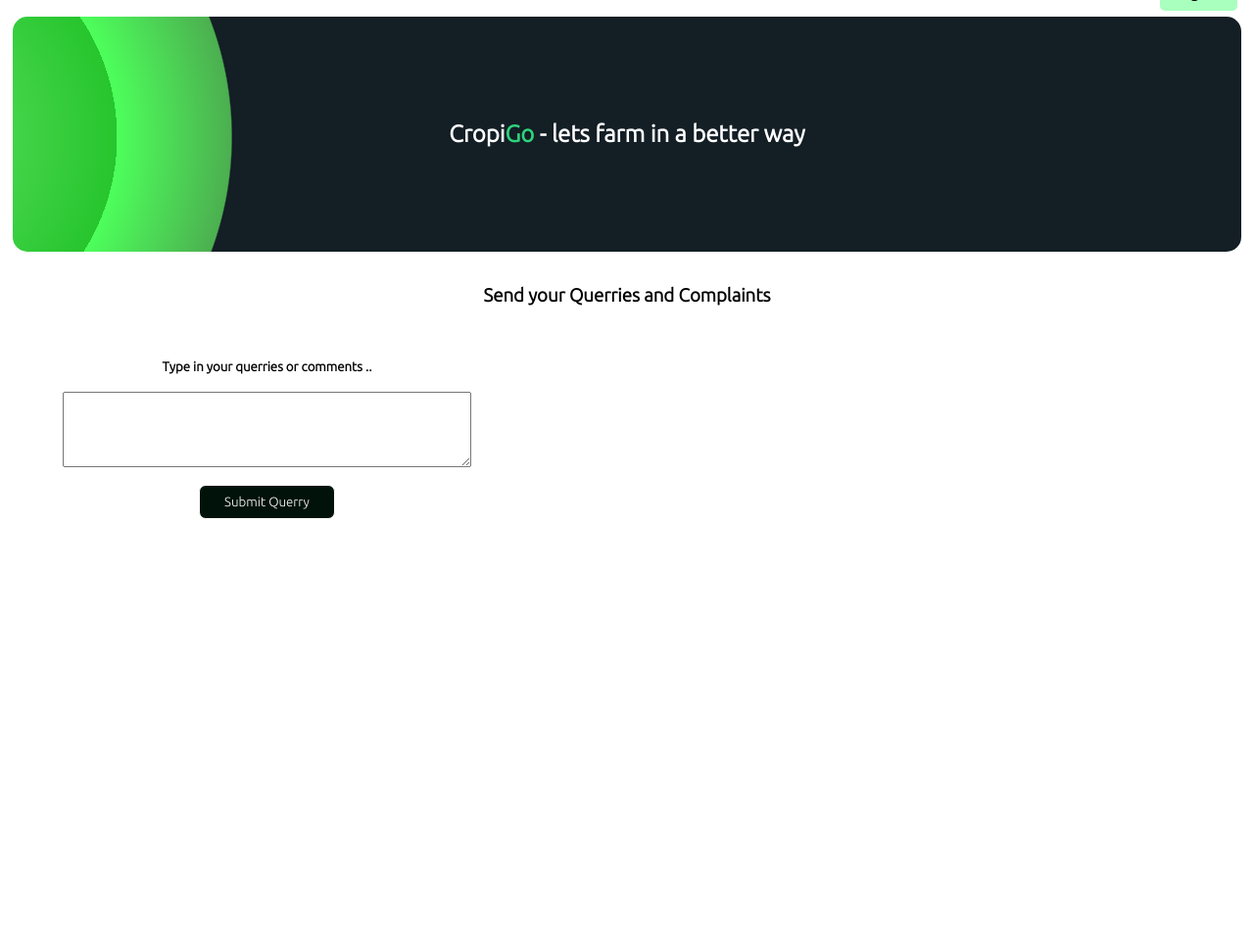
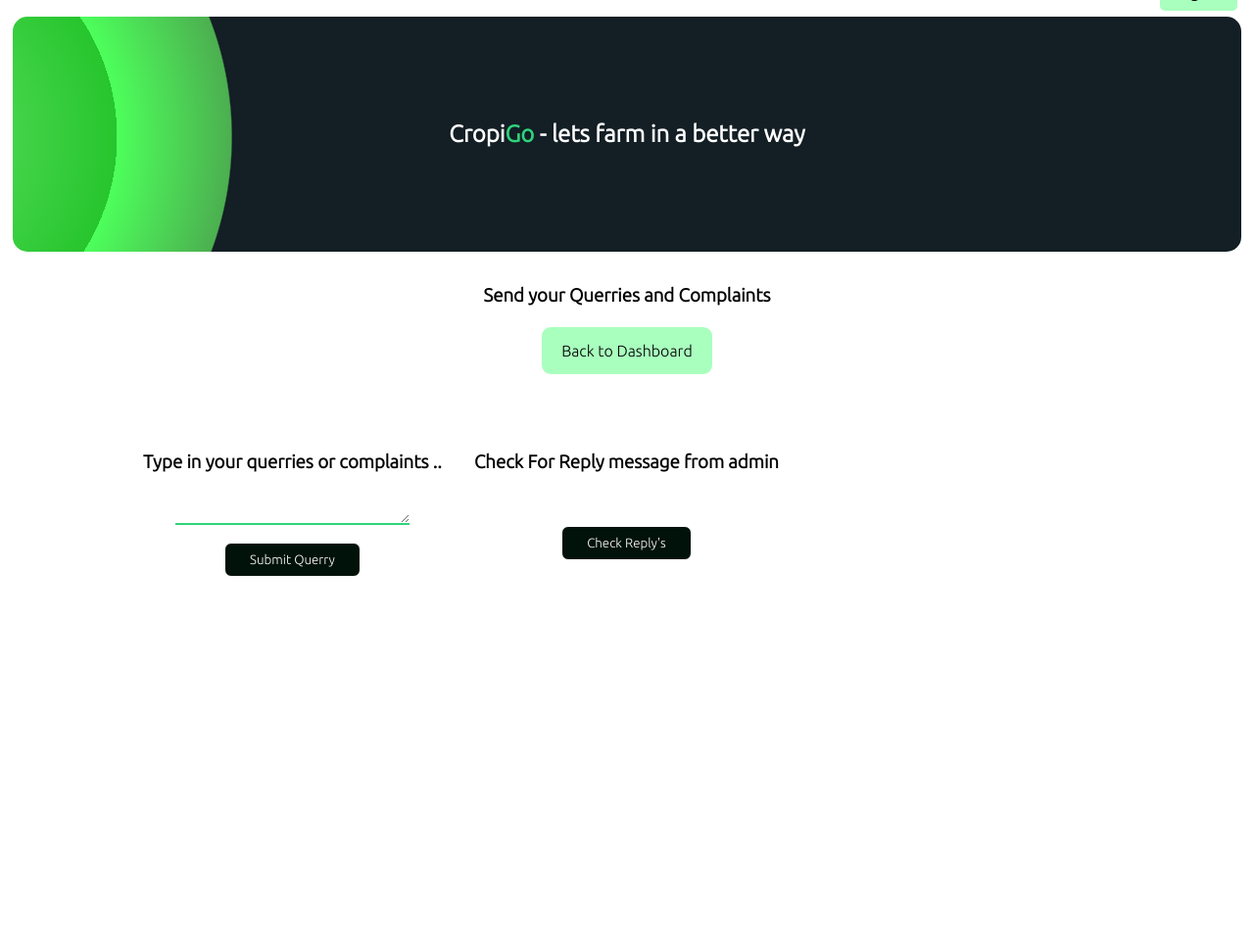
Before and after one commit to roshanshaji-023/Cropigo, a Flask app: page /usercomplaints in a window 1280 px wide. Shown: the part 43-1014 px from the top of the page at 98% size. After the commit the page ends 632 px from the top, so only its background shows below. Run offline with Flask 2, Linux system fonts and the light colour scheme.

Commit message:
changes to complaint session

```diff
--- a/public.py
+++ b/public.py
@@ -36,6 +36,7 @@ def login():
                 uname=res[0]['user_name']
                 upassword=res[0]['password']
 
+
                 session['loggedin'] = True
                 session['name'] =res1[0]['full_name']
                 session['loginid']=res[0]['login_id']
--- a/static/user.css
+++ b/static/user.css
@@ -87,17 +87,38 @@ a{
     text-decoration: none;
     color: black;
 }
+.back{
+    text-decoration: none;
+    color: black;
+    padding: 15px 20px;
+    border-radius: 9px;
+    background-color: rgb(169, 255, 190);
+}
 
 .complaint-dashboard{
-    min-height: 80vh;
-    margin: auto auto;
-    width:90%;
+    min-height: 40vh;
+    margin: 5vh auto;
+    width:80%;
     display: flex;
+    height: max-content;
+}
+.complaint-dashboard>div{
+    width: 33.3%;
+    min-height: 35vh;
 }
 .complaint-space{
-    width: 40%;
-    height: 35vh;
 
+
+}
+
+textarea{
+    width: 70%;
+    text-align: left;
+    border: none;
+    border-bottom: 2px solid #2ed47b;
+}
+textarea:focus{
+    outline: none;
 }
 .complaint-dashboard button{
     color: white;
@@ -106,3 +127,12 @@ a{
     border: .5px solid white;
     border-radius: 7px;
 }
+.reply-space{
+    width: 50%;
+    height: max-content;
+}
+
+.reply-data h5,h4,p{
+    text-align: left;
+
+}
--- a/templates/usercomplaints.html
+++ b/templates/usercomplaints.html
@@ -3,14 +3,16 @@
 
 <br>
 <h3>Send your Querries and Complaints</h3>
-<br>
+<br><br>
+<a href="userdashboard" class="back">Back to Dashboard</a>
+<br><br>
 <section class="complaint-dashboard">
     <div class="compaint-space">
         <br><br>
         <form action="" method="post">
-            <h5>Type in your querries or comments ..</h5>
-            <br>
-            <textarea name="complaint-data"  cols="50" rows="5"></textarea>
+            <h3>Type in your querries or complaints ..</h3>
+            <br><br>
+            <textarea name="complaint-data"  cols="50" rows="1" required></textarea>
             <br><br>
             <button type="submit" name="complaint-submit">Submit Querry</button>
         </form>
@@ -18,5 +20,27 @@
     </div>
 
 
-    <div class="reply-space"></div>
+    <div class="reply-space">
+        <br><br>
+        <form action="" method="post">
+            <h3>Check For Reply message from admin</h3>
+
+            <br><br><br>
+            <button type="submit" name="reply-check">Check Reply's</button>
+        </form>
+        <br><br>
+
+    </div>
+
+    <div class="reply-data">
+            <br><br>
+        {% for row in data %}
+            <h5>Date: {{row.date}}</h5><br>
+            <h4>Querry: {{row.complaint}}</h4><br>
+            <h4>Reply: {{row.reply}}</h4><br>
+            <p>----------------------------------------------------------------------------</p>
+            <br><br>
+        {% endfor %}
+
+    </div>
 </section>
--- a/user.py
+++ b/user.py
@@ -1,4 +1,5 @@
-from flask import Flask,Blueprint,render_template,request,url_for,redirect
+from flask import Flask,Blueprint,render_template,request, session,url_for,redirect
+from datetime import date
 from database import *
 user=Blueprint('user',__name__) #creating blueprint for user dashboard page@public.route('/userdashboard')
 @user.route('/userdashboard')
@@ -6,7 +7,19 @@ def userdashboard():
 
     return render_template('userdashboard.html')
 
-@user.route('/usercomplaints')
+@user.route('/usercomplaints',methods=['get','post'])
 def usercomplaints():
+    if 'complaint-submit' in request.form:
+        complaint=request.form['complaint-data']
+        today=date.today() #for date
+        querry="insert into complaint(user_id,complaint,reply,date) values('%s','%s','pending','%s')"%(session['userid'],complaint,today)
+        insert(querry)
 
+        #check if a button is clicked
+    if 'reply-check' in request.form:
+
+        q="select complaint,date,reply from complaint WHERE user_id='%s'"%(session['userid'])
+        res=select(q)
+        print(res)
+        return render_template('usercomplaints.html',data=res)
     return render_template('usercomplaints.html')
```
